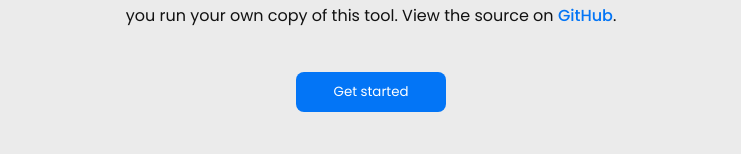
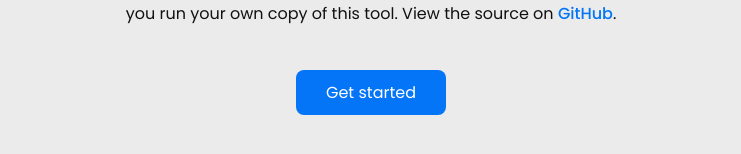
Before and after one commit to BlitzWallet/spark-recover, a React (Vite) app: page / in a window 1280 px wide. Shown: the part 422-576 px from the top of the page, without its empty margins (269-1010 px from the left). Built offline with nearby package versions, Linux system fonts and the light colour scheme.

Commit message:
fixed restore screen width + button text size

```diff
--- a/src/App.css
+++ b/src/App.css
@@ -35,6 +35,7 @@ button {
   color: white;
   margin-top: 20px;
   cursor: pointer;
+  font-size: 1rem;
 }
 h1 {
   font-size: 3rem;
--- a/src/pages/restore/style.css
+++ b/src/pages/restore/style.css
@@ -1,6 +1,4 @@
 .restoreScreen {
-  width: 100%;
-  height: 100%;
   display: flex;
   flex-direction: column;
   align-items: center;
```
